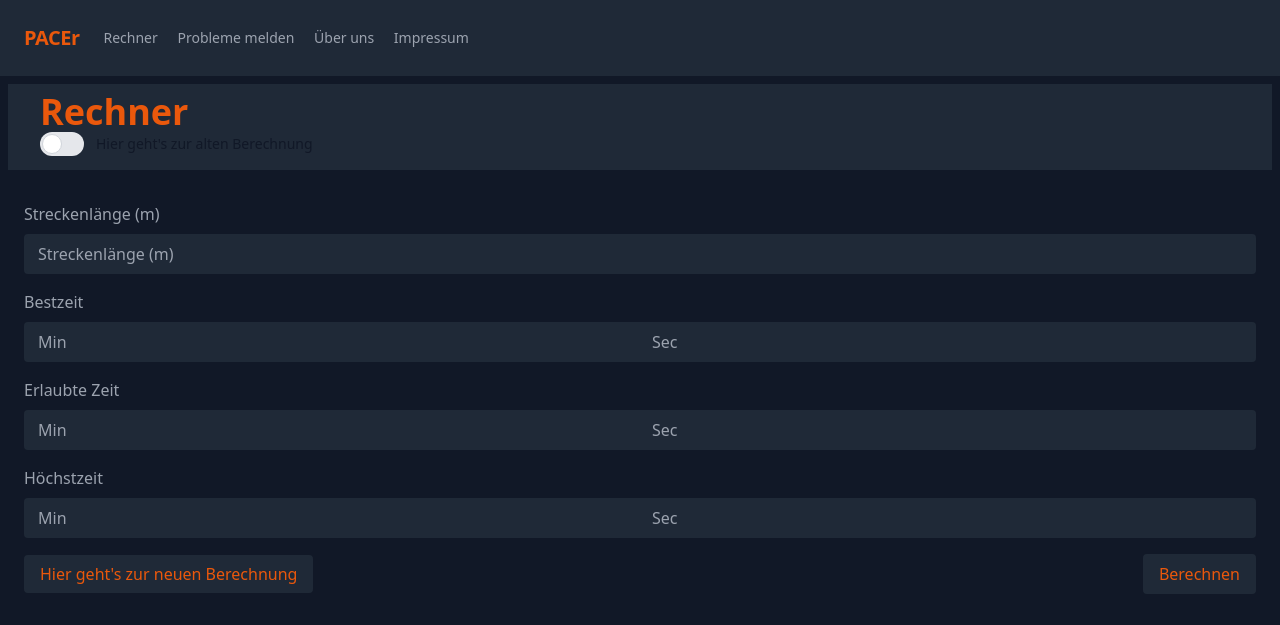
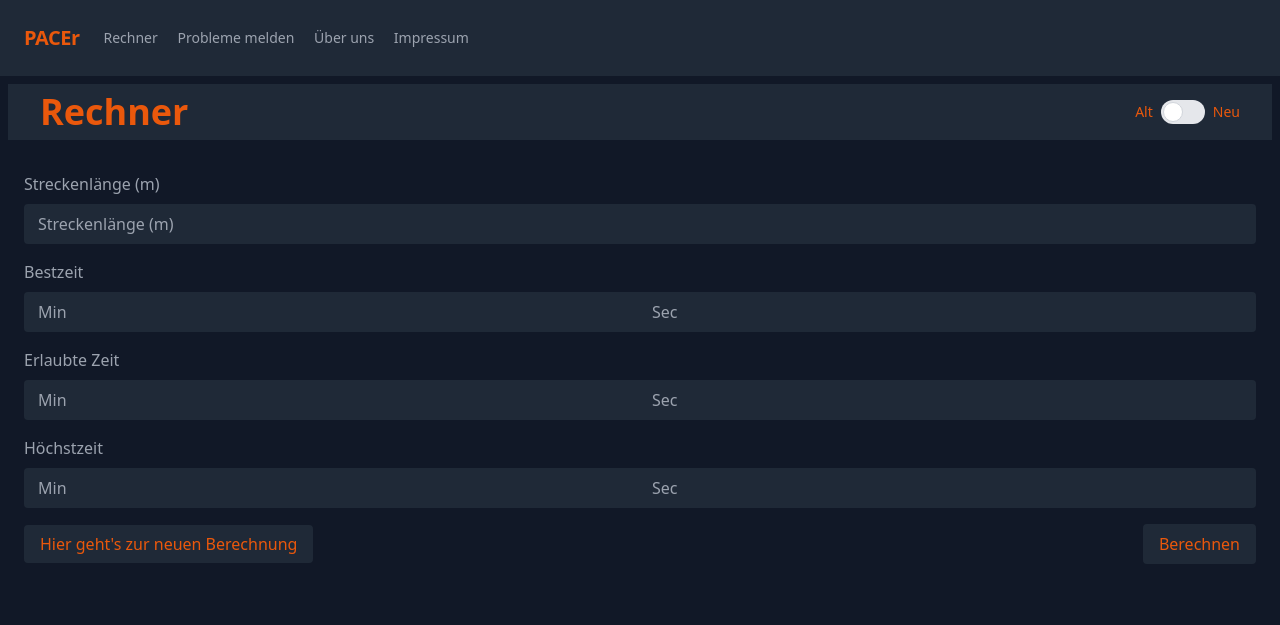
Before and after one commit to FischLord/PACEr, a Flask app: page /pacerOld in a window 1280 px wide. Shown: the top 625 px of the page. Run offline with Flask 2, Linux system fonts and the light colour scheme; style sheets or scripts are compiled from the project's sources.

Commit message:
slider implemented

```diff
--- a/PACEr/templates/pacerOld.html
+++ b/PACEr/templates/pacerOld.html
@@ -1,14 +1,25 @@
 {% extends "layout.html" %} {% block content %}
 <header class="bg-gray-800 py-2 px-4 md:px-6 lg:px-8">
-    <h1 class="text-4xl font-bold text-orange-600 md:text-left text-center">Rechner</h1>
-    <label class="relative inline-flex items-center cursor-pointer">
-        <input type="checkbox" id="toggle-switch" value="" class="sr-only peer">
-        <div class="w-11 h-6 bg-gray-200 rounded-full peer dark:bg-gray-700 peer-focus:ring-4 peer-focus:ring-orange-300 dark:peer-focus:ring-orange-800 peer-checked:after:translate-x-full peer-checked:after:border-white after:content-[''] after:absolute after:top-0.5 after:left-[2px] after:bg-white after:border-gray-300 after:border after:rounded-full after:h-5 after:w-5 after:transition-all dark:border-gray-600 peer-checked:bg-orange-500"></div>
-        <span class="ml-3 text-sm font-medium text-gray-900 dark:text-gray-300 peer-checked:hidden">Hier geht's zur alten Berechnung</span>
-        <span class="ml-3 text-sm font-medium text-gray-900 dark:text-gray-300 peer-checked:block hidden">Hier geht's zur neuen Berechnung</span>
-    </label>
+    <div class="flex items-center flex-col md:flex-row">
+        <h1 class="text-4xl font-bold text-orange-600 md:text-left text-center mb-2 md:mb-0">Rechner</h1>
+        <!--? Start switch toggle-->
+        <div class="flex items-center md:ml-auto mt-4 md:mt-0">
+            <label class="text-sm font-medium text-orange-600">Alt</label>
+            <label class="relative inline-flex items-center cursor-pointer ml-2">
+                <input type="checkbox" id="toggle-switch" value="" class="sr-only peer">
+                <div
+                    class="w-11 h-6 bg-gray-200 rounded-full peer dark:bg-gray-700 peer-focus:ring-4 peer-focus:ring-orange-300 dark:peer-focus:ring-orange-800 peer-checked:after:translate-x-full peer-checked:after:border-white after:content-[''] after:absolute after:top-0.5 after:left-[2px] after:bg-white after:border-gray-300 after:border after:rounded-full after:h-5 after:w-5 after:transition-all dark:border-gray-600 peer-checked:bg-orange-500">
+                </div>
+            </label>
+            <label class="text-sm font-medium text-orange-600 ml-2">Neu</label>
+        </div>
+        <!--? End switch toggle-->
+    </div>
 </header>
-<form action="{{ url_for('calculator.pacerOld') }}" method="POST" class="container mx-auto px-4 py-8" id="form_calculator">
+
+{% if result is none %}
+<form action="{{ url_for('calculator.pacerOld') }}" method="POST" class="container mx-auto px-4 py-8"
+    id="form_calculator">
     <div class="mb-4">
         <label for="laenge" class="block text-gray-400 mb-2">Streckenlänge (m)</label>
         <input type="number" id="laenge" name="laenge"
@@ -79,15 +90,10 @@
                 Berechnen
             </button>
         </div>
-        <div class="md:hidden block">
-            <a href="/pacer"
-                class="text-orange-600 bg-gray-800 hover:text-orange-600 hover:bg-gray-700 rounded px-4 py-2 focus:outline-none focus:shadow-outline-orange">Hier
-                geht's zur neuen Berechnung</a>
-        </div>
     </div>
 </form>
 </div>
-
+{% endif %}
 
 {% if result is not none %}
 <div class="container mx-auto px-4 py-8">
@@ -104,12 +110,15 @@
             </thead>
             <tbody>
                 {% for key, value in ez_result.items() %}
-                    <tr class="bg-gray-900 hover:bg-gray-800">
-                        <td class="border-l border-gray-700 px-4 py-2 text-center">{{ key }}</td>
-                        <td class="border-l border-gray-700 px-4 py-2 text-center">{{ bz_result[key].min }}:{{'{:02}'.format(bz_result[key].sec) }}</td>
-                        <td class="border-l border-gray-700 px-4 py-2 text-center">{{ value.min }}:{{'{:02}'.format(value.sec) }}</td>
-                        <td class="border-l border-gray-700 px-4 py-2 text-center">{{ hz_result[key].min }}:{{'{:02}'.format(hz_result[key].sec) }}</td>
-                    </tr>
+                <tr class="bg-gray-900 hover:bg-gray-800">
+                    <td class="border-l border-gray-700 px-4 py-2 text-center">{{ key }}</td>
+                    <td class="border-l border-gray-700 px-4 py-2 text-center">{{ bz_result[key].min
+                        }}:{{'{:02}'.format(bz_result[key].sec) }}</td>
+                    <td class="border-l border-gray-700 px-4 py-2 text-center">{{ value.min
+                        }}:{{'{:02}'.format(value.sec) }}</td>
+                    <td class="border-l border-gray-700 px-4 py-2 text-center">{{ hz_result[key].min
+                        }}:{{'{:02}'.format(hz_result[key].sec) }}</td>
+                </tr>
                 {% endfor %}
             </tbody>
 
```
Also changed, not shown: PACEr/templates/pacer.html (+15 -14 lines).
